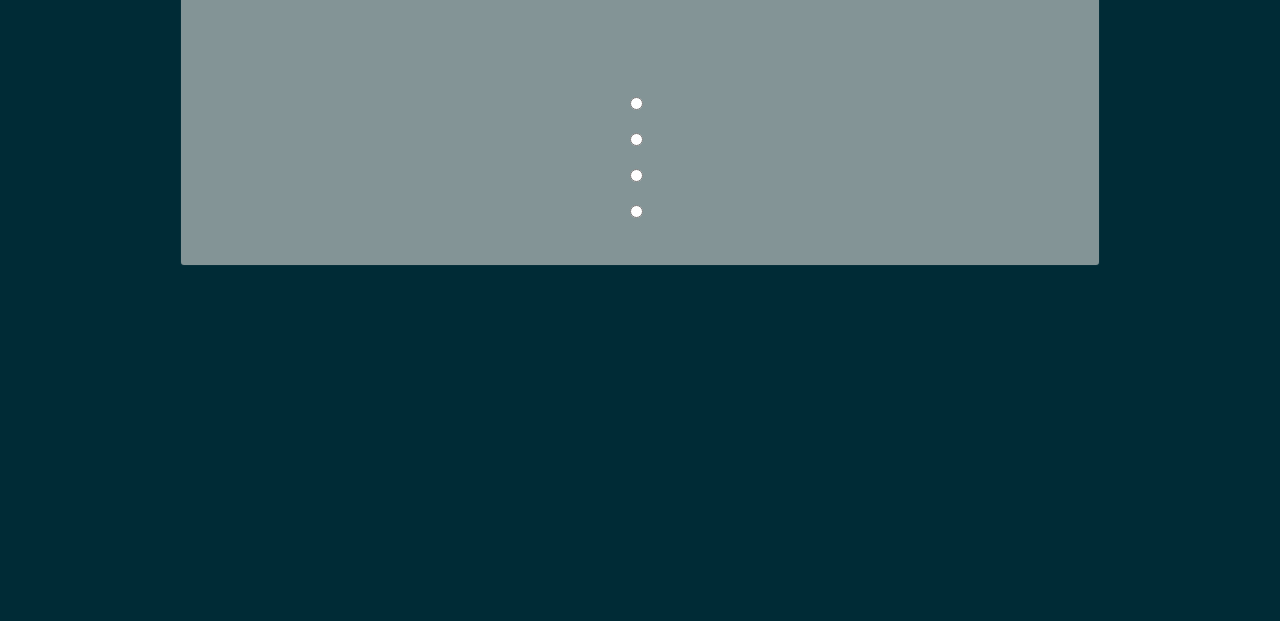
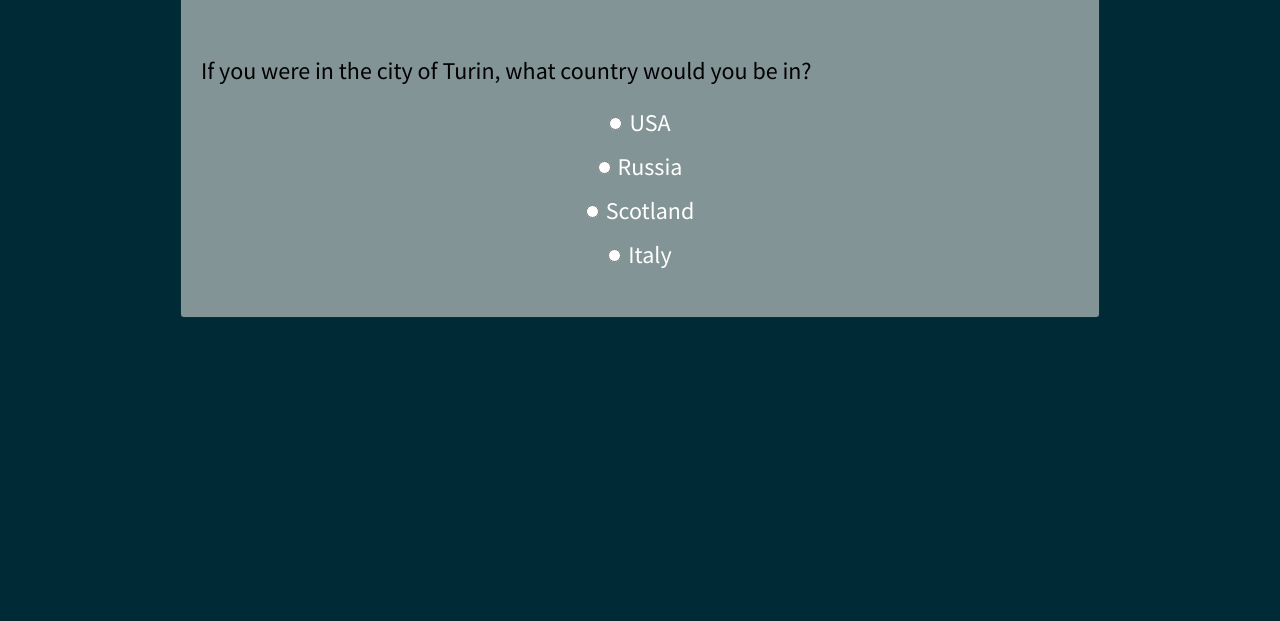
Before and after one commit to grmrh/TriviaGame, a plain HTML site: page index.html in a window 1280 px wide. Shown: the part 179-800 px from the top of the page. Drawn offline with nearby package versions, Linux system fonts and the light colour scheme.

Commit message:
fix wrong js file link

```diff
--- a/index.html
+++ b/index.html
@@ -98,7 +98,7 @@
 <script src="https://maxcdn.bootstrapcdn.com/bootstrap/4.0.0/js/bootstrap.min.js" integrity="sha384-JZR6Spejh4U02d8jOt6vLEHfe/JQGiRRSQQxSfFWpi1MquVdAyjUar5+76PVCmYl" crossorigin="anonymous"></script>
 <!-- <script data-main="assets/javascript/app" src="assets/javascript/require.js"></script> -->
 <!-- <script src="assets/javascript/triviaApi.js"></script> -->
-<script src="assets/javascript/trivia.js"></script>
+<script src="assets/javascript/app.js"></script>
 
 </body>
 </html>
```
